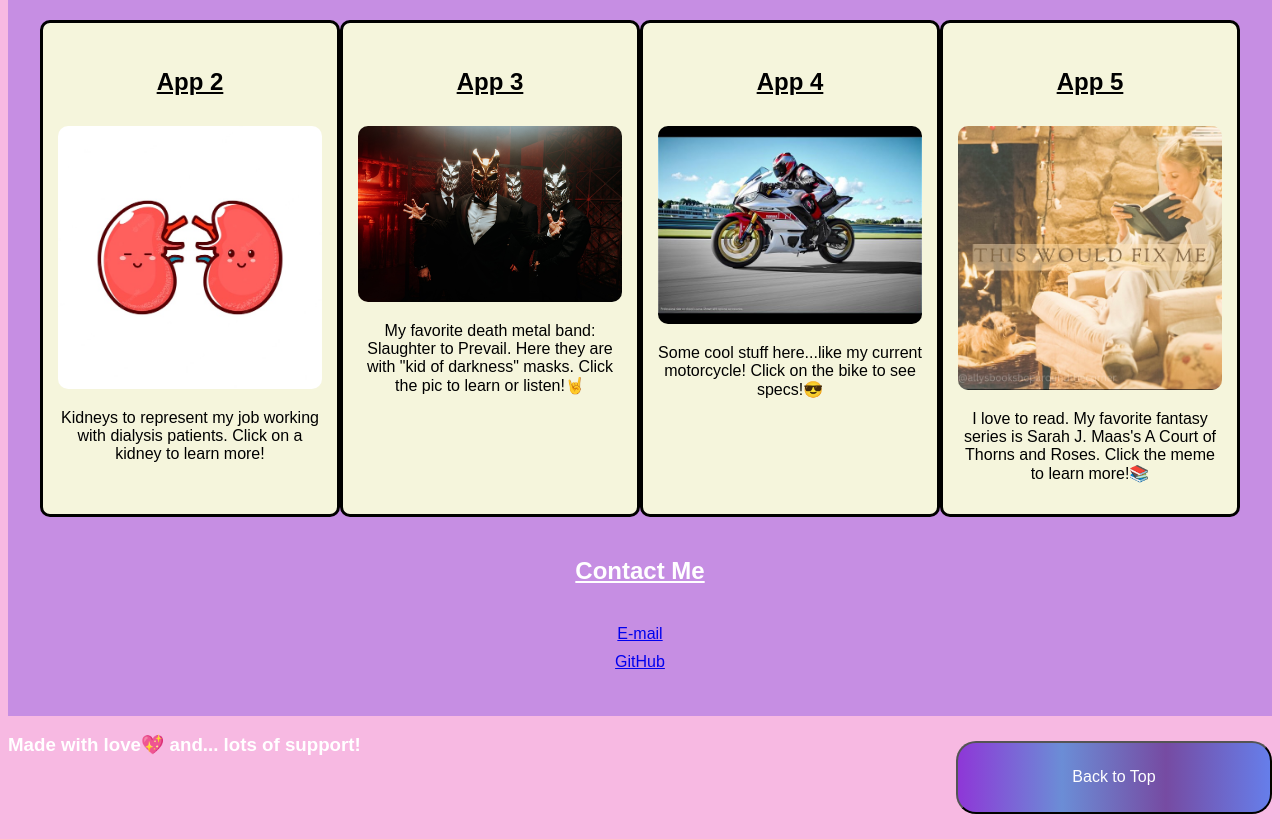
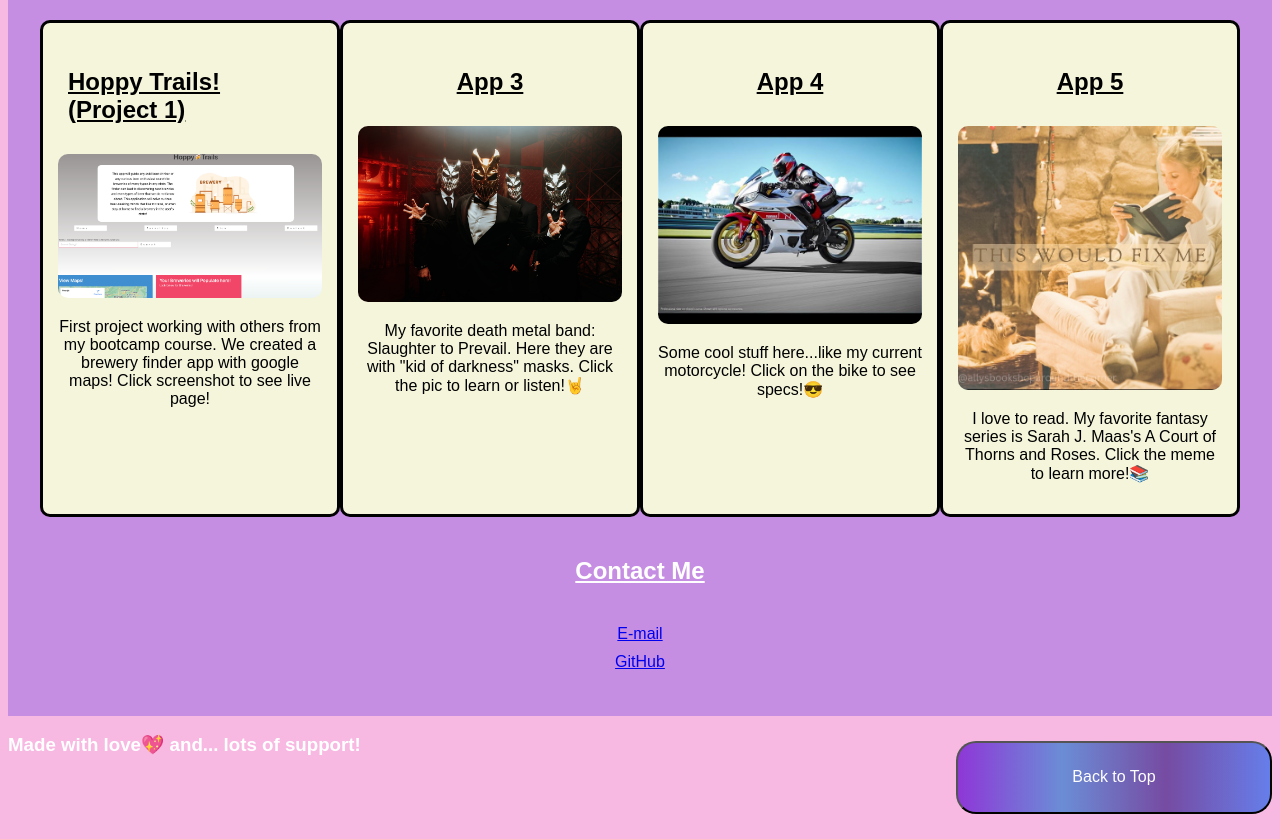
Before and after one commit to alc0ve/le-petit-mignon, a plain HTML site: page index.html in a window 1280 px wide. Shown: the part 1923-2762 px from the top of the page. Drawn offline with Linux system fonts and the light colour scheme.

Commit message:
Added project one to one of the app cards

```diff
--- a/index.html
+++ b/index.html
@@ -48,10 +48,10 @@
                 <!-- app cards minus first card -->
                 <div class="apps">
                 <section class="facts">
-                    <h2>App 2</h2>
-                    <a href="https://www.kidney.org/sites/default/files/11-50-0216_va.pdf"><img src="./assets/images/happy-kidneys.jpeg" alt="cartoon happy kidneys"/></a>
+                    <h2>Hoppy Trails! (Project 1)</h2>
+                    <a href="https://brianlucy.github.io/ImThirsty/"><img src="./assets/images/Hoppy-trails-screenshot.png" alt="Brewery finder application photo"/></a>
                     <p>
-                        Kidneys to represent my job working with dialysis patients. Click on a kidney to learn more!
+                        First project working with others from my bootcamp course. We created a brewery finder app with google maps! Click screenshot to see live page!
                     </p>
                 </section>
                 <section class="facts">
```
Also changed, not shown: assets/images/Hoppy-trails-screenshot.png (added), 3 other files.
